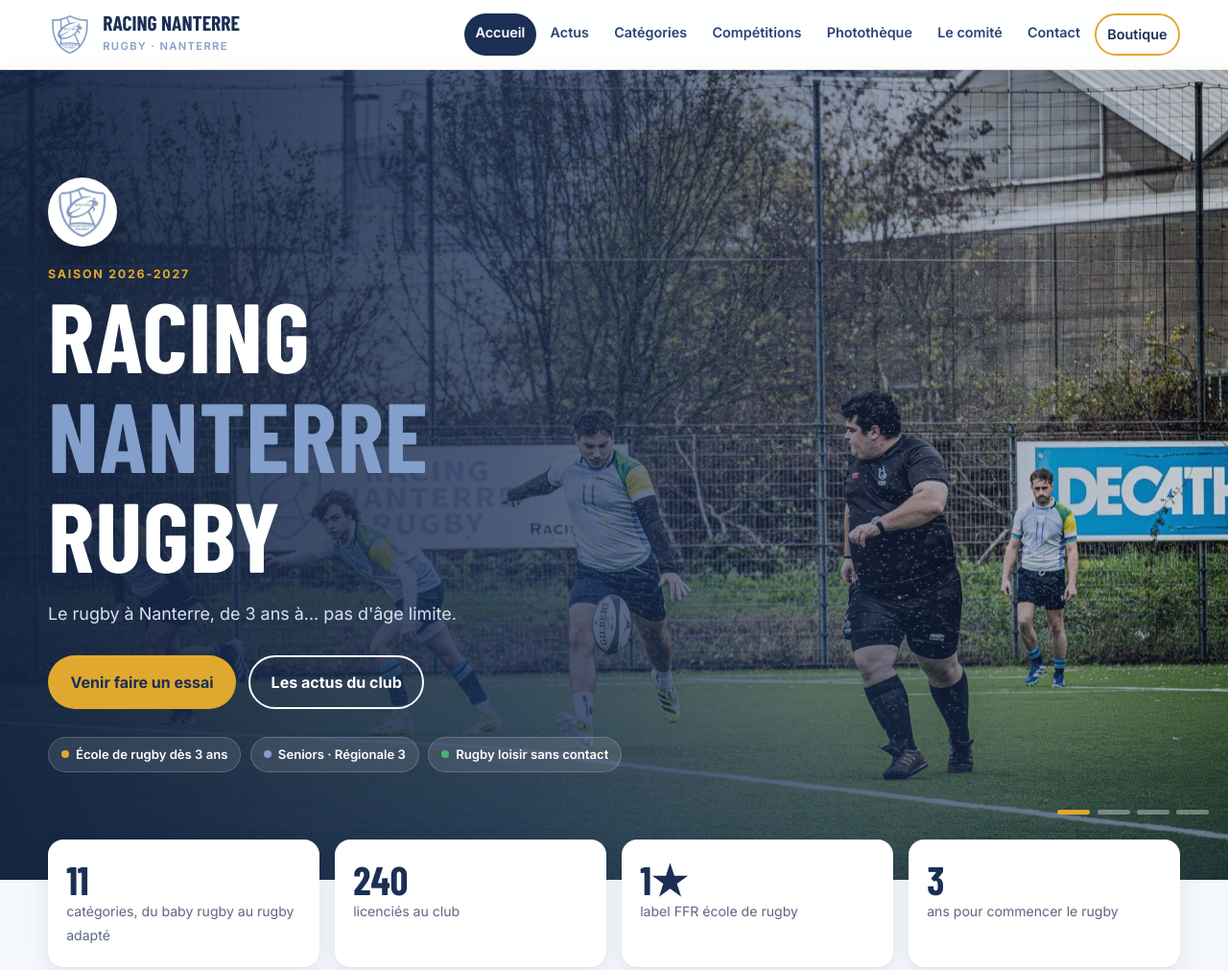
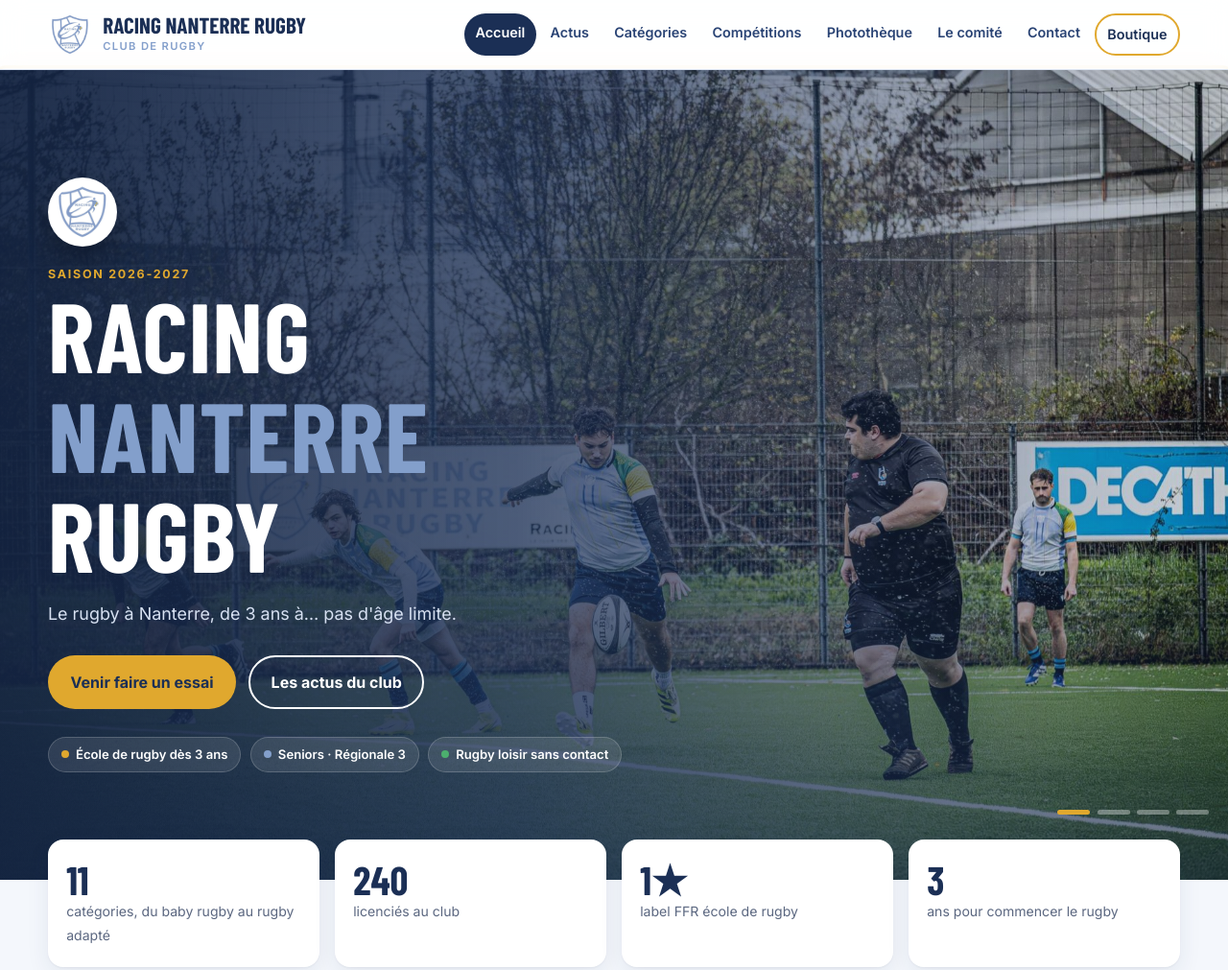
Before and after one commit to RacingNanterreRugby/racingnanterrerugby.github.io, a plain HTML site: page index.html in a window 1280 px wide. Shown: the top 1011 px of the page at 96% size. Drawn offline with nearby package versions, Linux system fonts and the light colour scheme; a web font is replaced by a local one.

Commit message:
En-tête : « Racing Nanterre Rugby » sur une ligne, « Club de rugby » en dessous
Co-Authored-By: Claude Opus 5.5 <noreply@anthropic.com>
Claude-Session: https://claude.ai/code/session_012hAthQkDcs3FXmhDvsNCie

```diff
--- a/index.html
+++ b/index.html
@@ -51,7 +51,10 @@ h3{font-size:1.45rem}
 .header .wrap{display:flex;align-items:center;gap:1rem;height:72px}
 .brand{display:flex;align-items:center;gap:.7rem;text-decoration:none}
 .brand img{width:46px;height:46px}
-.brand b{font-family:var(--titre);font-size:1.35rem;text-transform:uppercase;line-height:.95;display:block}
+.brand b{font-family:var(--titre);font-size:clamp(1.15rem,4.6vw,1.45rem);text-transform:uppercase;line-height:1;display:block;white-space:nowrap}
+.brand small{display:block;margin-top:.15rem}
+.brand{min-width:0}
+@media (max-width:440px){.brand img{width:38px;height:38px}.brand b{font-size:1.02rem}.brand small{font-size:.62rem}}
 .brand small{font-size:.7rem;font-weight:600;letter-spacing:.12em;text-transform:uppercase;color:var(--ciel)}
 .nav{margin-left:auto;display:flex;gap:.2rem}
 .nav a{text-decoration:none;font-weight:600;font-size:.9rem;padding:.55rem .72rem;border-radius:999px;color:var(--marine-2);transition:background .2s,color .2s}
@@ -309,7 +312,7 @@ footer a:hover{color:#fff}
   <div class="wrap">
     <a class="brand" href="#accueil" aria-label="Accueil Racing Nanterre Rugby">
       <img src="photos/logo.png" alt="Blason du Racing Nanterre Rugby">
-      <span><b>Racing Nanterre</b><small>Rugby · Nanterre</small></span>
+      <span><b>Racing Nanterre Rugby</b><small>Club de rugby</small></span>
     </a>
     <button class="burger" aria-label="Ouvrir le menu" aria-expanded="false"><span></span></button>
     <nav class="nav" aria-label="Navigation principale"></nav>
@@ -848,7 +851,7 @@ let tx=0; $('#lightbox').addEventListener('touchstart',e=>tx=e.touches[0].client
 $('#lightbox').addEventListener('touchend',e=>{const dx=e.changedTouches[0].clientX-tx; if(Math.abs(dx)>50) ouvrirLB(LB.i+(dx<0?1:-1));});
 
 $('#pied').innerHTML = `
-  <div><div class="brand" style="color:#fff"><img src="${LOGO}" alt="" style="width:52px;height:52px;background:#fff;border-radius:50%;padding:3px"><span><b>Racing Nanterre</b><small>Rugby</small></span></div>
+  <div><div class="brand" style="color:#fff"><img src="${LOGO}" alt="" style="width:52px;height:52px;background:#fff;border-radius:50%;padding:3px"><span><b>Racing Nanterre Rugby</b><small>Club de rugby</small></span></div>
     <p style="margin-top:1rem;font-size:.92rem;max-width:300px">${esc(CLUB.slogan)}</p>
     <div class="reseaux">${Object.entries(CLUB.reseaux).map(([k,v])=>`<a href="${esc(v)}" target="_blank" rel="noopener" aria-label="${k}">${ICO[k]||''}</a>`).join('')}</div></div>
   <div><h4>Le club</h4>${PAGES.slice(0,5).map(p=>`<a href="#${p.id}">${p.label}</a>`).join('')}<a href="#comite">Le comité</a></div>
```
